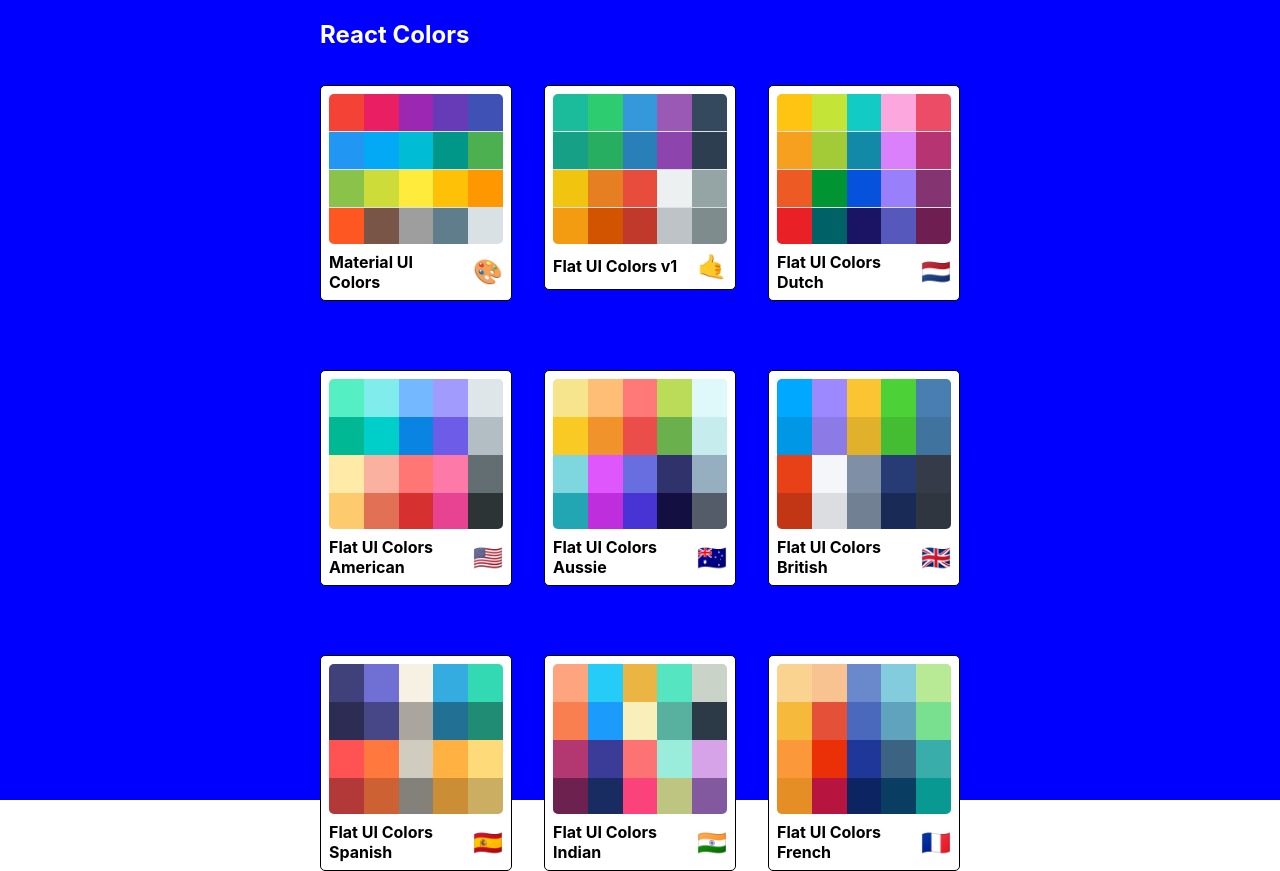
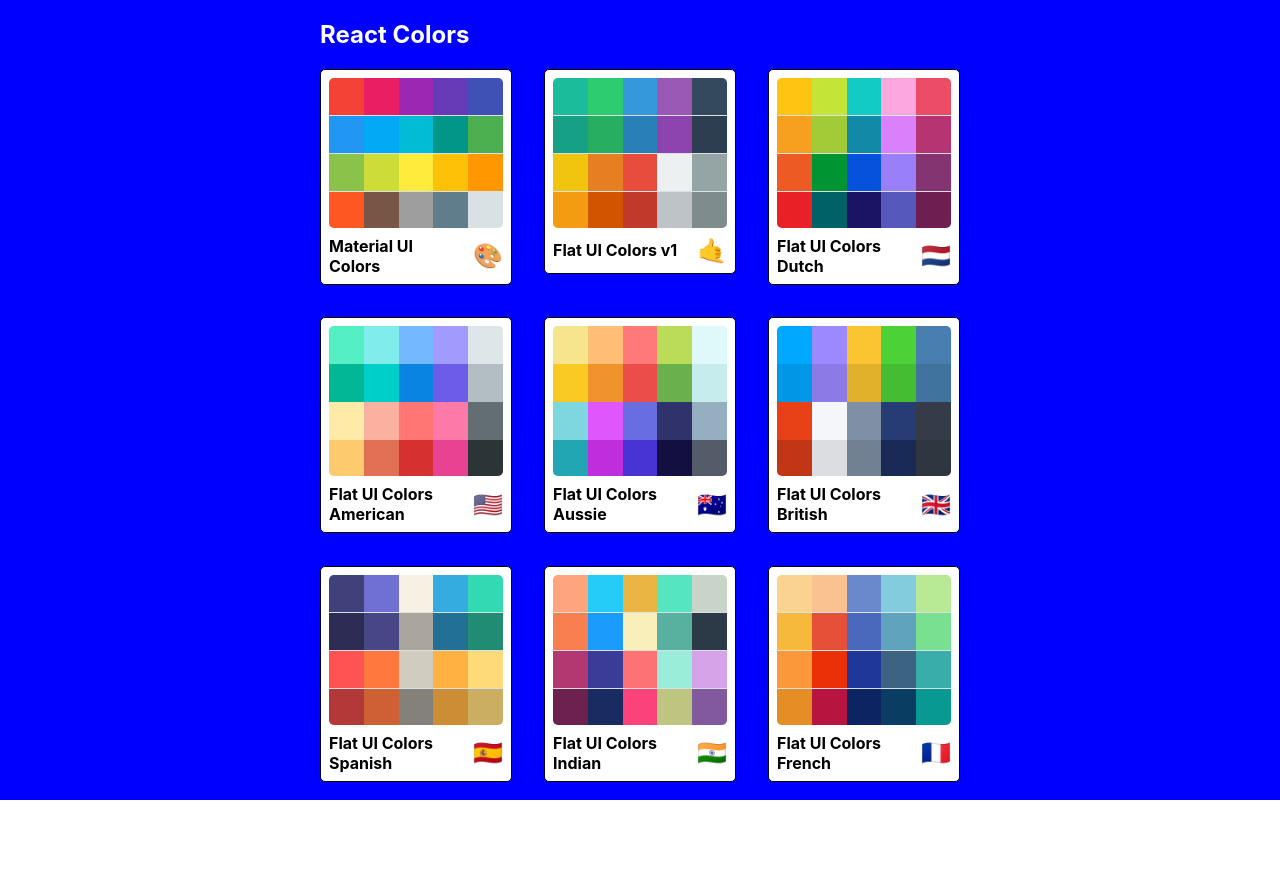
Before and after one commit to adarshnanwani/colors-app, a React (Create React App) app: page / in a window 1280 px wide. After the commit the page ends 800 px from the top, so only its background shows below. Built offline with nearby package versions, Linux system fonts and the light colour scheme; the HTML template or start-up script is replaced by a standard one.

Commit message:
Add key to palettelist and fix console warnings.

```diff
--- a/src/PaletteList.js
+++ b/src/PaletteList.js
@@ -46,12 +46,12 @@
           <div className={classes.palettes}>
             {palettes.map(palette => {
               return (
-                <p>
+                <div key={palette.id}>
                   <MiniPalette
                     {...palette}
                     handleClick={() => this.goToPalette(palette.id)}
                   />
-                </p>
+                </div>
               );
             })}
           </div>
```
